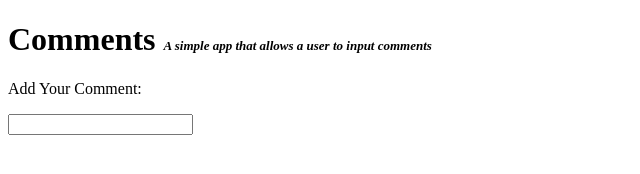
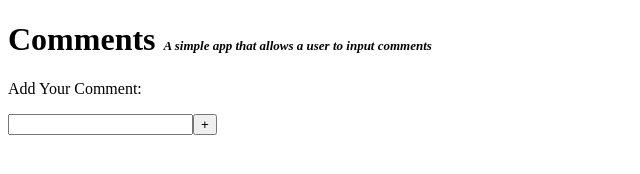
Before and after one commit to 2d1zzy/a-simple-app, a plain HTML site: page index.html in a window 1280 px wide. Shown: the full height of the page, 0-640 px from the left. Drawn offline with nearby package versions, Linux system fonts and the light colour scheme.

Commit message:
Added a + button.

```diff
--- a/index.html
+++ b/index.html
@@ -14,7 +14,7 @@
     <main>
         <section class="comment-input">
         <p>Add Your Comment:</p>
-        <input type="text">
+        <input type="text"><button>+</button>
         </section>
         <section class="comments">
 
```
